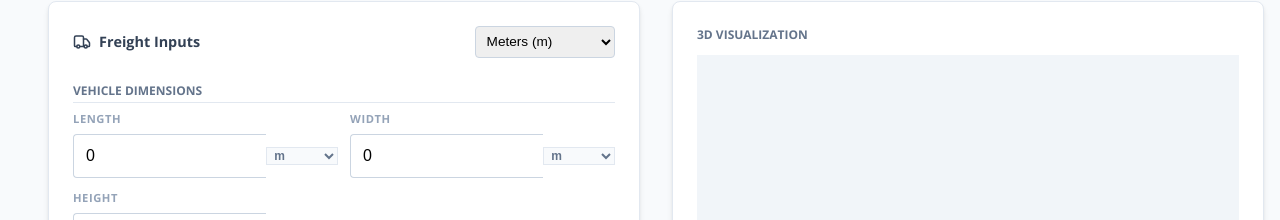
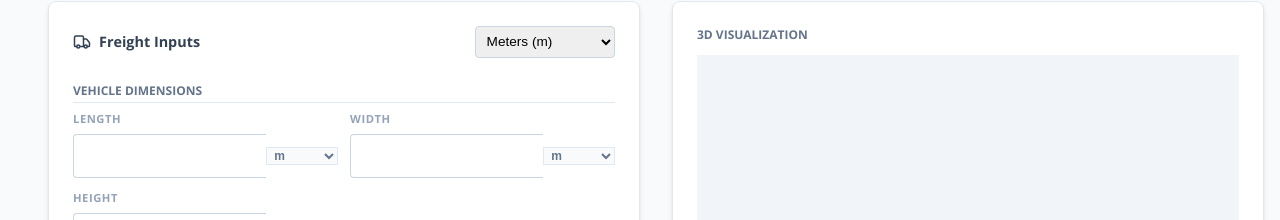
Before and after one commit to Nikhar5504/leocalc, a React (Vite) app: page / in a window 1280 px wide. Shown: the part 580-800 px from the top of the page. Built offline with nearby package versions, Linux system fonts and the light colour scheme.

Commit message:
Update FreightCalculator.jsx

```diff
--- a/src/components/FreightCalculator.jsx
+++ b/src/components/FreightCalculator.jsx
@@ -77,46 +77,59 @@ export default function FreightCalculator({ inputs, onChange, bagWeight }) {
     // --- Smart Input Component ---
     const DimensionInput = ({ label, name, value, mainUnit, onChange }) => {
         const [localUnit, setLocalUnit] = React.useState(mainUnit);
-        const [localValue, setLocalValue] = React.useState(value);
+        const [localValue, setLocalValue] = React.useState('');
 
-        // Sync local value when external value OR mainUnit changes (and we aren't editing ideally,
-        // but for now let's just sync if localUnit matches mainUnit)
+        // 1. Sync Local Unit if Global Unit changes (Reset behavior)
         React.useEffect(() => {
-            if (localUnit === mainUnit) {
-                setLocalValue(value);
+            setLocalUnit(mainUnit);
+        }, [mainUnit]);
+
+        // 2. Sync Local Value from Parent (Physical Constancy)
+        // We convert the incoming parent value (in mainUnit) to our current localUnit
+        React.useEffect(() => {
+            const converted = convertValue(value, mainUnit, localUnit);
+            // Prevent loop if difference is negligible (floating point safety)
+            // But for simple inputs, direct set is usually fine if we don't round too aggressively in convertValue
+            // Let's use a formatted string to avoid cursor jumps if possible,
+            // but dealing with "user typing 1.0" vs "1" is tricky.
+            // Simpler: Just update. If checking `document.activeElement` is needed we can add it.
+            // For now, let's assume the Parent -> Child flow is dominant.
+            // Issue: If I type "1", parent gets "0.01", parent sends back "0.01", we convert to "1".
+            // If I type "1.", parent gets "0.01", parent sends back "0.01", we convert to "1". DOT IS LOST.
+            // FIX: Only update localValue from props if the prop value is *different* from what our current localValue implies.
+
+            const currentImplied = convertValue(localValue, localUnit, mainUnit);
+            const incoming = parseFloat(value) || 0;
+            const implied = parseFloat(currentImplied) || 0;
+
+            // Tolerance for float comparison
+            if (Math.abs(incoming - implied) > 0.0001) {
+                setLocalValue(converted);
             }
         }, [value, mainUnit, localUnit]);
 
-        // When local unit changes, we don't necessarily convert the value *yet*?
-        // User wants: "if I put value in inches... it should convert"
-        // So simply changing the dropdown shouldn't change the number, just the interpretation?
-        // Wait, regular usage:
-        // 1. I see "10 ft".
-        // 2. I change dropdown to "in".
-        // 3. Current "10" is now treated as "10 inches"? Or does it convert "10 ft" to "120 in"?
-        // User said: "if I have dimension in inches, and if I put value in inches, so that it should convert that inch to feet"
-        // This implies: Select Inch -> Type Value -> Converts to Feet.
-        // So when I select "Inch", the input can probably clear or user overwrites it.
+        const handleChange = (e) => {
+            const newVal = e.target.value;
+            setLocalValue(newVal);
 
-        const handleBlur = () => {
-            if (localUnit !== mainUnit) {
-                // Convert LocalValue (in LocalUnit) -> MainValue (in MainUnit)
-                const converted = convertValue(localValue, localUnit, mainUnit);
+            // Real-time update to parent
+            if (newVal === '' || isNaN(parseFloat(newVal))) {
+                onChange({ target: { name, value: 0 } });
+                return;
+            }
 
-                // Update Parent
-                onChange({ target: { name, value: converted } });
-
-                // Reset Logal
-                setLocalUnit(mainUnit);
-                setLocalValue(converted);
-            } else {
-                // Just update parent with current value
-                onChange({ target: { name, value: localValue } });
-            }
+            const converted = convertValue(newVal, localUnit, mainUnit);
+            onChange({ target: { name, value: converted } });
         };
 
-        const handleKeyDown = (e) => {
-            if (e.key === 'Enter') handleBlur();
+        const handleUnitChange = (e) => {
+            const newUnit = e.target.value;
+            setLocalUnit(newUnit);
+            // When unit changes, we want to keep the PHYSICAL size, so we update the number.
+            // Current value in Main Unit is `value`.
+            // New Display Value = convert `value` (Main) -> `newUnit`
+            // We rely on the useEffect [value, mainUnit, localUnit] to trigger?
+            // Yes, because we changed `localUnit`, the effect will fire, re-convert proper value to new unit.
         };
 
         return (
@@ -127,15 +140,14 @@ export default function FreightCalculator({ inputs, onChange, bagWeight }) {
                         type="number"
                         name={name}
                         value={localValue}
-                        onChange={(e) => setLocalValue(e.target.value)}
-                        onBlur={handleBlur}
-                        onKeyDown={handleKeyDown}
+                        onChange={handleChange}
+                        onWheel={(e) => e.target.blur()} // Prevent accidentally scrolling numbers
                         className="inputField"
                         style={{ borderTopRightRadius: 0, borderBottomRightRadius: 0, borderRight: 'none', flex: 1 }}
                     />
                     <select
                         value={localUnit}
-                        onChange={(e) => setLocalUnit(e.target.value)}
+                        onChange={handleUnitChange}
                         style={{
                             width: '4.5rem',
                             padding: '0 0.2rem',
```
